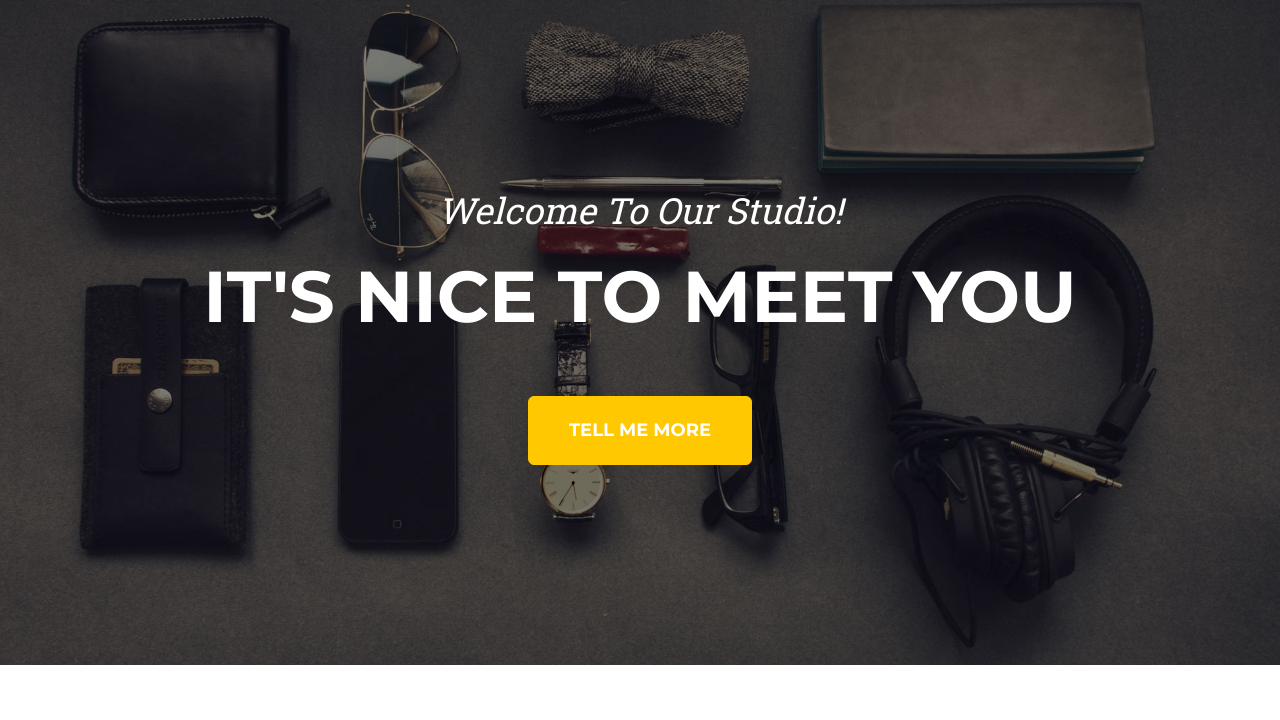
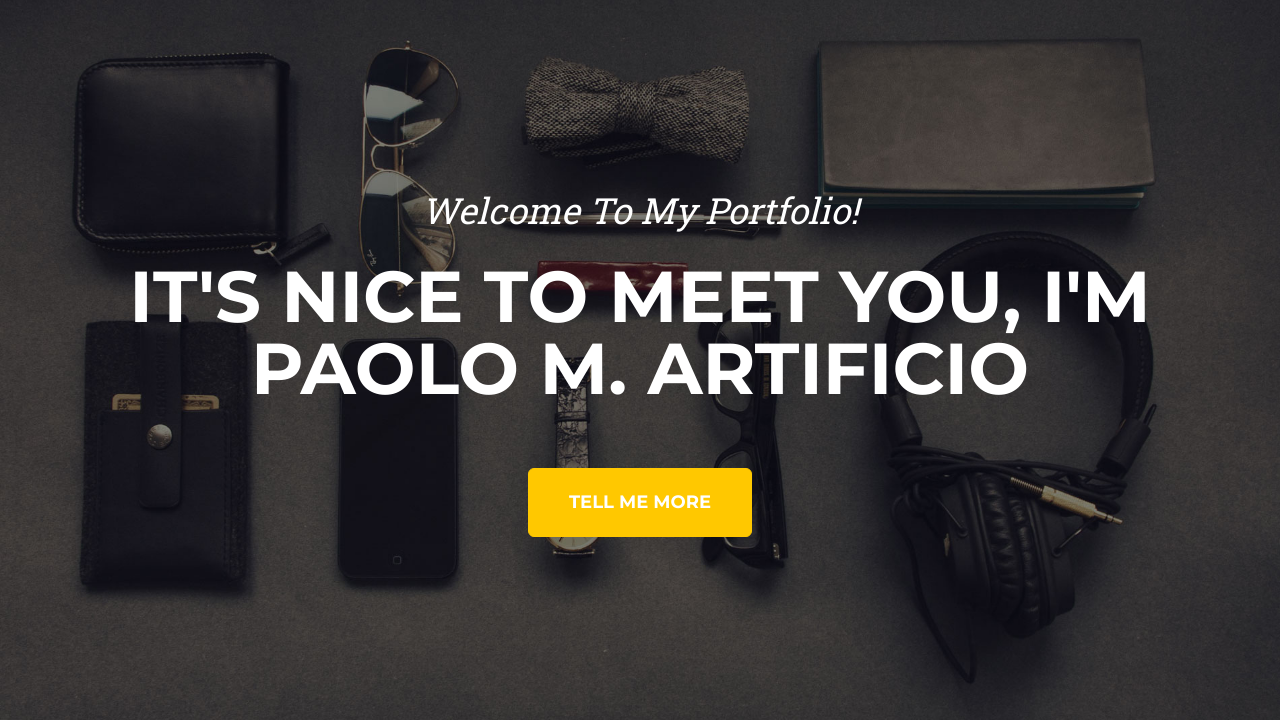
Before and after one commit to BlazeSphere/Fortfolio, a plain HTML site: page index.html in a window 1280 px wide. Shown: the part 80-800 px from the top of the page. Drawn offline with nearby package versions, Linux system fonts and the light colour scheme.

Commit message:
Initial Update

```diff
--- a/index.html
+++ b/index.html
@@ -5,7 +5,7 @@
         <meta name="viewport" content="width=device-width, initial-scale=1, shrink-to-fit=no" />
         <meta name="description" content="" />
         <meta name="author" content="" />
-        <title>Agency - Start Bootstrap Theme</title>
+        <title>Personal Portfolio</title>
         <!-- Favicon-->
         <link rel="icon" type="image/x-icon" href="assets/favicon.ico" />
         <!-- Font Awesome icons (free version)-->
@@ -39,8 +39,8 @@
         <!-- Masthead-->
         <header class="masthead">
             <div class="container">
-                <div class="masthead-subheading">Welcome To Our Studio!</div>
-                <div class="masthead-heading text-uppercase">It's Nice To Meet You</div>
+                <div class="masthead-subheading">Welcome To My Portfolio!</div>
+                <div class="masthead-heading text-uppercase">It's Nice To Meet You, I'm Paolo M. Artificio</div>
                 <a class="btn btn-primary btn-xl text-uppercase" href="#services">Tell Me More</a>
             </div>
         </header>
```
